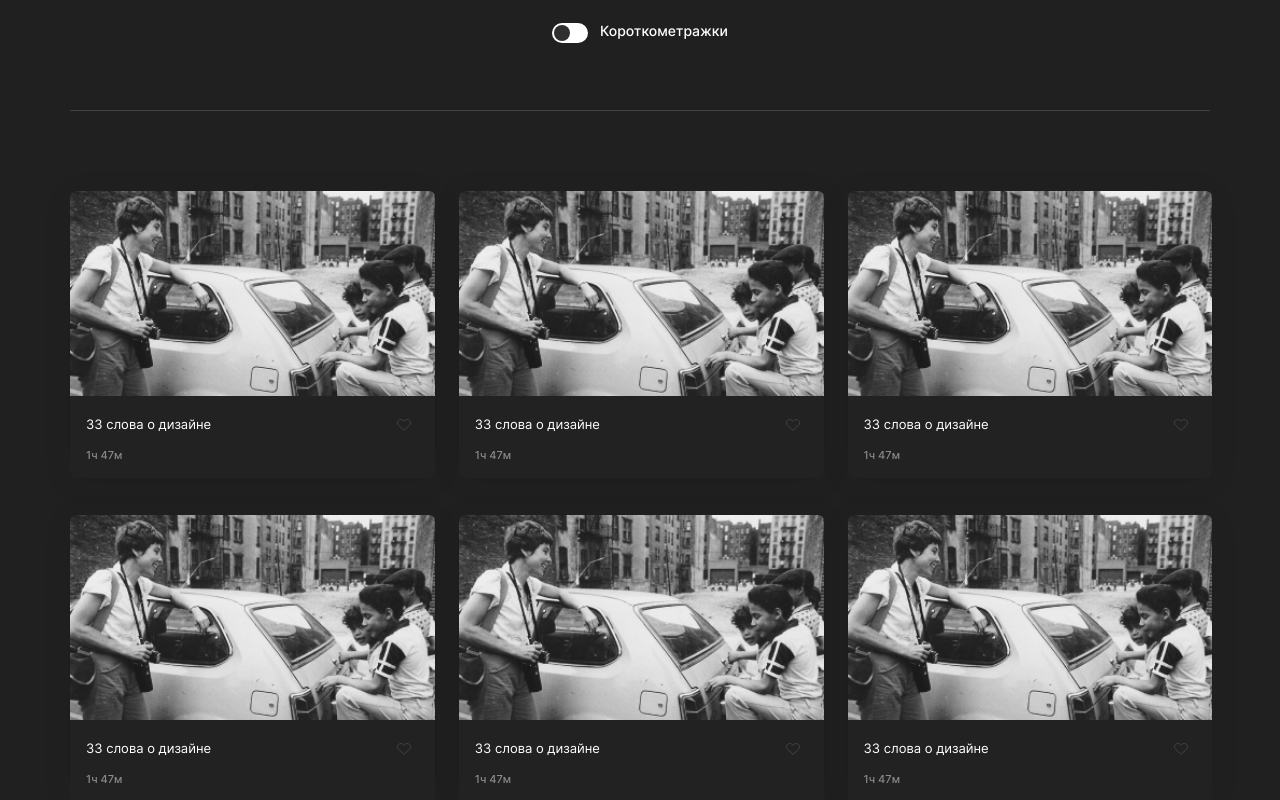
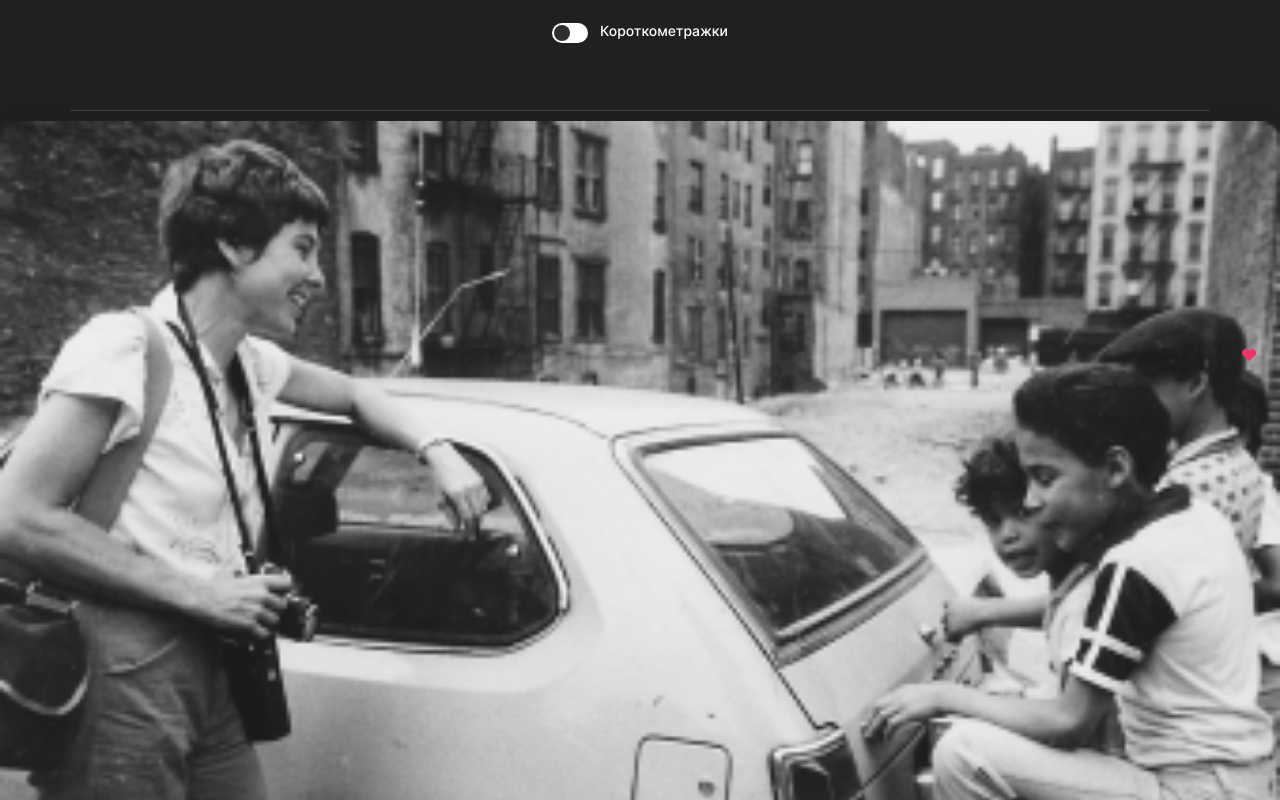
Before and after one commit to AndreySaveliev/movies-explorer-frontend, a React (Create React App) app: page /movies in a window 1280 px wide. Shown: the part 200-1000 px from the top of the page. Built offline with nearby package versions, Linux system fonts and the light colour scheme.

Commit message:
add liked style

```diff
--- a/src/components/Movies/Movies.js
+++ b/src/components/Movies/Movies.js
@@ -9,7 +9,7 @@ function Movies() {
     <div className='movies'>
       <Header isLogged={true} isMain={false} />
       <SearchForm />
-      <MoviesCardList />
+      <MoviesCardList isSaved={false} />
       <button className="movies__btn_more">Ещё</button>
       <Footer/>
     </div>
--- a/src/components/MoviesCard/MoviesCard.css
+++ b/src/components/MoviesCard/MoviesCard.css
@@ -37,10 +37,25 @@
   border: none ;
   top: 219px;
   right: 16px;
+  cursor: pointer;
+  transition: 0.5s;
 }
 
 .moviecard__like:hover {
+  opacity: 0.5;
+}
+
+.moviecard__like_liked {
+  background-image: url(../../images/liked.svg);
+}
+
+.moviecard__like_unlike {
   background-image: url(../../images/unlike.svg);
+  opacity: 0;
+}
+
+.moviecard:hover .moviecard__like_unlike {
+  opacity: 1;
 }
 
 @media screen and (max-width: 1279px) and (min-width: 768px) {
--- a/src/components/MoviesCard/MoviesCard.js
+++ b/src/components/MoviesCard/MoviesCard.js
@@ -1,13 +1,13 @@
 import React from 'react'
 import img from '../../images/pic__COLOR_pic.png'
 
-function MoviesCard() {
+function MoviesCard({isLiked, isSaved}) {
   return (
     <div className='moviecard'>
       <img className='moviecard__img' src={img} alt='movie'></img>
       <h2 className='moviecard__title'>33 слова о дизайне</h2>
       <p className='moviecard__duration'>1ч 47м</p>
-      <button className='moviecard__like'></button>
+      <button className={`moviecard__like ${isLiked && 'moviecard__like_liked'} ${isSaved && 'moviecard__like_unlike'}`}></button>
     </div>
   )
 }
--- a/src/components/MoviesCardList/MoviesCardList.js
+++ b/src/components/MoviesCardList/MoviesCardList.js
@@ -1,20 +1,31 @@
 import React from 'react';
-import Footer from '../Footer/Footer';
 import MoviesCard from '../MoviesCard/MoviesCard';
 
-function MoviesCardList() {
+function MoviesCardList({ isSaved }) {
   return (
-    <div className="moviescardlist">
-      <div className="moviescardlist__wrapper">
-        <MoviesCard />
-        <MoviesCard />
-        <MoviesCard />
-        <MoviesCard />
-        <MoviesCard />
-        <MoviesCard />
-        <MoviesCard />
-      </div>
-    </div>
+    <section className="moviescardlist">
+      {isSaved ? (
+        <div className="moviescardlist--wrapper">
+          <MoviesCard isLiked={true} isSaved={isSaved} />
+          <MoviesCard isLiked={true} isSaved={isSaved} />
+          <MoviesCard isLiked={true} isSaved={isSaved} />
+          <MoviesCard isLiked={true} isSaved={isSaved} />
+          <MoviesCard isLiked={true} isSaved={isSaved} />
+          <MoviesCard isLiked={true} isSaved={isSaved} />
+          <MoviesCard isLiked={true} isSaved={isSaved} />
+        </div>
+      ) : (
+        <div className="moviescardlist--wrapper">
+          <MoviesCard isLiked={true} isSaved={isSaved} />
+          <MoviesCard isLiked={false} isSaved={isSaved} />
+          <MoviesCard isLiked={false} isSaved={isSaved} />
+          <MoviesCard isLiked={false} isSaved={isSaved} />
+          <MoviesCard isLiked={false} isSaved={isSaved} />
+          <MoviesCard isLiked={true} isSaved={isSaved} />
+          <MoviesCard isLiked={false} isSaved={isSaved} />
+        </div>
+      )}
+    </section>
   );
 }
 
```
Also changed, not shown: src/images/liked.svg (added).
